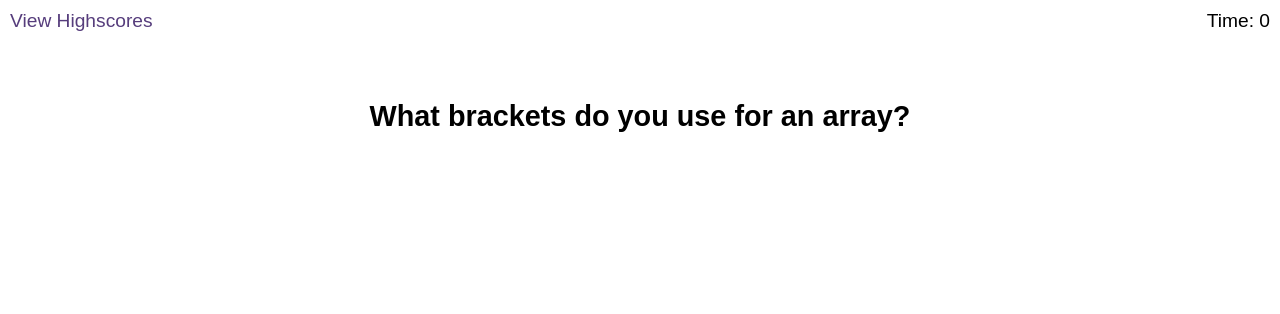
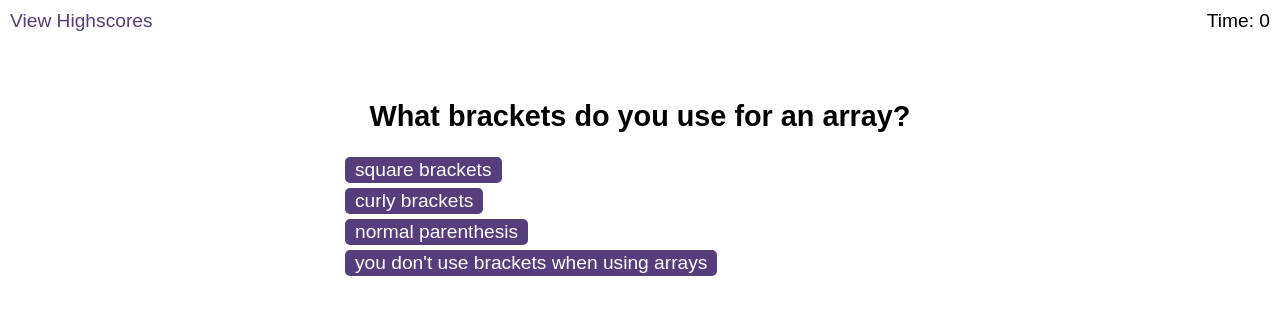
Before and after one commit to AmarMalde/Coding_Quiz, a plain HTML site: page index.html in a window 1280 px wide. Both pictures are taken after a click on the button "Start Quiz". Drawn offline with Linux system fonts and the light colour scheme.

Commit message:
added in buttons for answers in html. Added in code to fill in answer buttons with possible answers in logic js.

```diff
--- a/assets/js/logic.js
+++ b/assets/js/logic.js
@@ -2,6 +2,14 @@ var startButton = document.getElementById("start");
 var startScreenClass = document.getElementById("start-screen");
 var questionsScreen = document.getElementById("questions");
 var questionOnScreen = document.getElementById("question-title");
+
+var AnswerButton1 = document.getElementById("option1");
+var AnswerButton2 = document.getElementById("option2");
+var AnswerButton3 = document.getElementById("option3");
+var AnswerButton4 = document.getElementById("option4");
+
+
+
 
 var questionIndex = 0;
 
@@ -20,17 +28,19 @@ startButton.addEventListener("click", function() {
 
     var question = returnQuestions();
 
-    //this will store the answers as a string in an array
-
-    var answers = returnAnswers();
-
     //displaying the question on the screen
 
     questionOnScreen.textContent = question
 
+    //this will store the answers as a string in an array
+    var answers = returnAnswers();
+
     //displaying the answers
 
-
+    AnswerButton1.textContent = answers[0]
+    AnswerButton2.textContent = answers[1]
+    AnswerButton3.textContent = answers[2]
+    AnswerButton4.textContent = answers[3]
 
     //after answer is given
     questionIndex ++;
--- a/assets/js/questions.js
+++ b/assets/js/questions.js
@@ -1,10 +1,10 @@
 var questionsObject = [
     {
         question: "What brackets do you use for an array?",
-        option1: "square bracks",
-        option2: "curly bracks",
+        option1: "square brackets",
+        option2: "curly brackets",
         option3: "normal parenthesis",
-        option4: "you don't use bracks when using arrays",
+        option4: "you don't use brackets when using arrays",
         answerindex1: 0
     },
     {
--- a/index.html
+++ b/index.html
@@ -27,7 +27,12 @@
 
       <div id="questions" class="hide">
         <h2 id="question-title"></h2>
-        <div id="choices" class="choices"></div>
+        <div id="choices" class="choices">
+          <button type="button" id="option1">asdasdasd</button>
+          <button type="button" id="option2">asdasdasd</button>
+          <button type="button" id="option3">asdasdasd</button>
+          <button type="button" id="option4">asdasdasd</button>
+        </div>
       </div>
 
       <div id="end-screen" class="hide">
```
